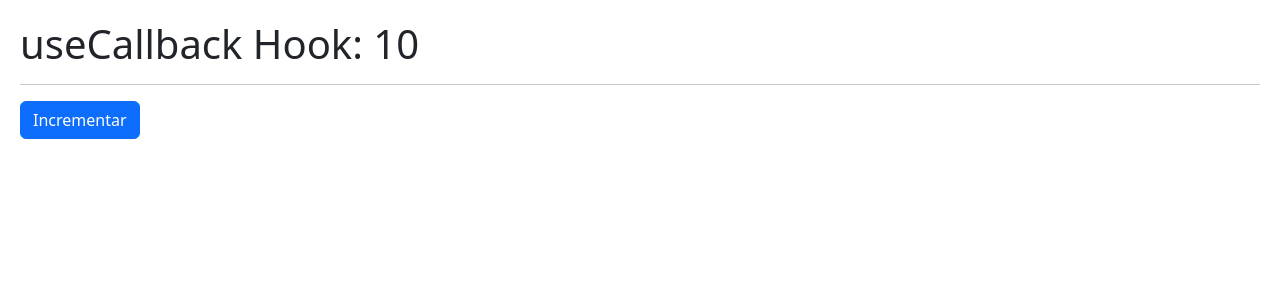
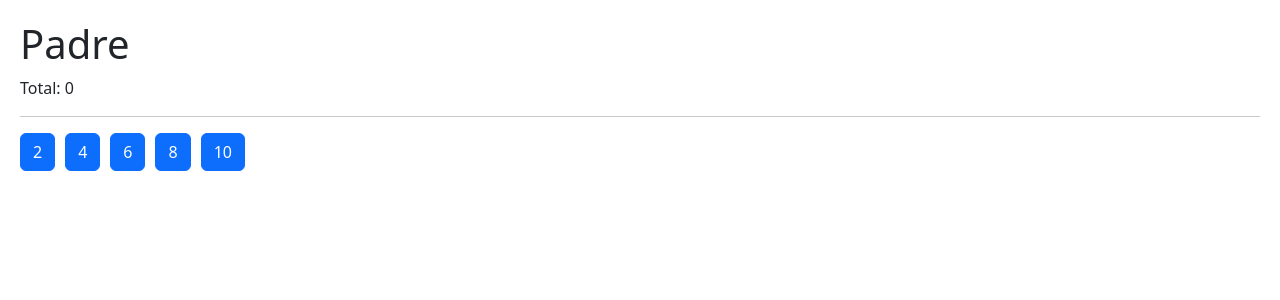
Before and after one commit to myxomatos/Hooks, a React (Vite) app: page / in a window 1280 px wide. Shown: the top 300 px of the page. Built offline with nearby package versions, Linux system fonts and the light colour scheme.

Commit message:
Fin de tarea useCallback

```diff
--- /dev/null
+++ b/src/07-tarea-memo/Hijo.jsx
@@ -0,0 +1,14 @@
+import React, { memo } from 'react';
+
+export const Hijo = memo(({ numero, incrementar }) => {
+  console.log('  Me volví a generar :(  ');
+
+  return (
+    <button
+      className='btn btn-primary mr-3'
+      onClick={() => incrementar(numero)}
+    >
+      {numero}
+    </button>
+  );
+});
--- /dev/null
+++ b/src/07-tarea-memo/Padre.jsx
@@ -0,0 +1,26 @@
+import React, { useCallback } from 'react';
+import { Hijo } from './Hijo';
+import { useState } from 'react';
+
+export const Padre = () => {
+  const numeros = [2, 4, 6, 8, 10];
+  const [valor, setValor] = useState(0);
+
+  const incrementar = useCallback((num) => {
+    setValor((oldValue) => oldValue + num);
+  }, []);
+
+  return (
+    <div>
+      <h1>Padre</h1>
+      <p> Total: {valor} </p>
+
+      <hr />
+
+      {numeros.map((n) => (
+        <Hijo key={n} numero={n} incrementar={incrementar} />
+      ))}
+      {/* <Hijo /> */}
+    </div>
+  );
+};
--- a/src/main.jsx
+++ b/src/main.jsx
@@ -10,10 +10,11 @@ import './index.css';
 // import { FocusScreen } from './04-useRef/FocusScreen';
 // import { Layout } from './05-useLayoutEffectt/Layout';
 // import { MemoHook } from './06-memos/MemoHook';
-import { CallbackHook } from './06-memos/CallbackHook';
+// import { CallbackHook } from './06-memos/CallbackHook';
+import { Padre } from './07-tarea-memo/Padre';
 
 createRoot(document.getElementById('root')).render(
   <StrictMode>
-    <CallbackHook/>
+    <Padre />
   </StrictMode>
 );
```
Also changed, not shown: src/07-tarea-memo/Hijo.js (deleted, +0 -15 lines), src/07-tarea-memo/Padre.js (deleted, +0 -34 lines).
